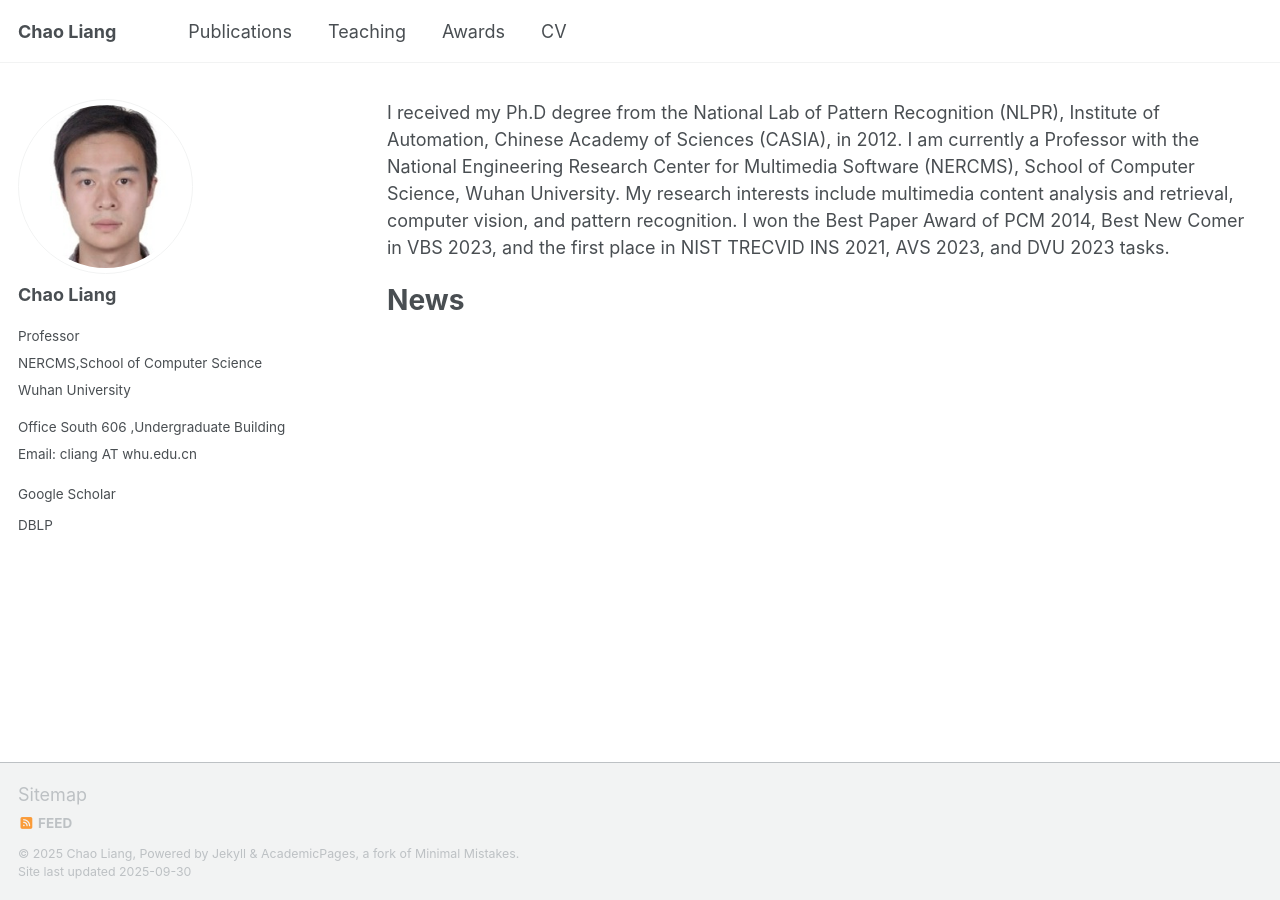
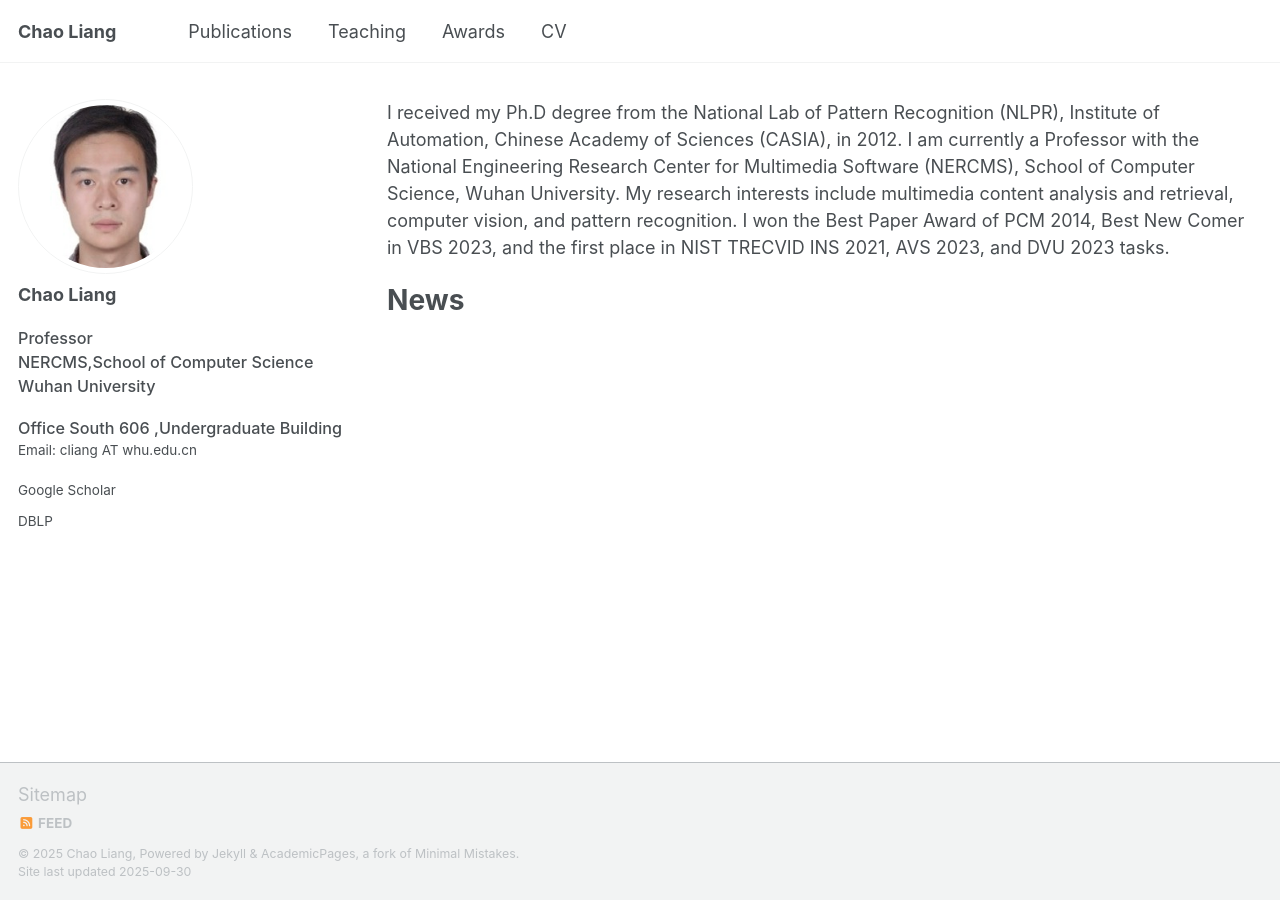
Before and after one commit to zhangsipng/page.github.io, a Jekyll site: the page built from _pages/about.md, in a window 1280 px wide. Built offline with Jekyll 4.4.1, drawn with Linux system fonts in a browser that asks for light colours; a script that is not in the unit is left out.

Commit message:
Update _sidebar.scss

```diff
--- a/_sass/layout/_sidebar.scss
+++ b/_sass/layout/_sidebar.scss
@@ -140,6 +140,9 @@
   @media screen and (min-width: 1024px) {
     display: block;
   }
+   font-size: 0.9em;
+   font-weight: 500;
+   margin-bottom: 0;
 }
 
 .author__pronouns {
```
